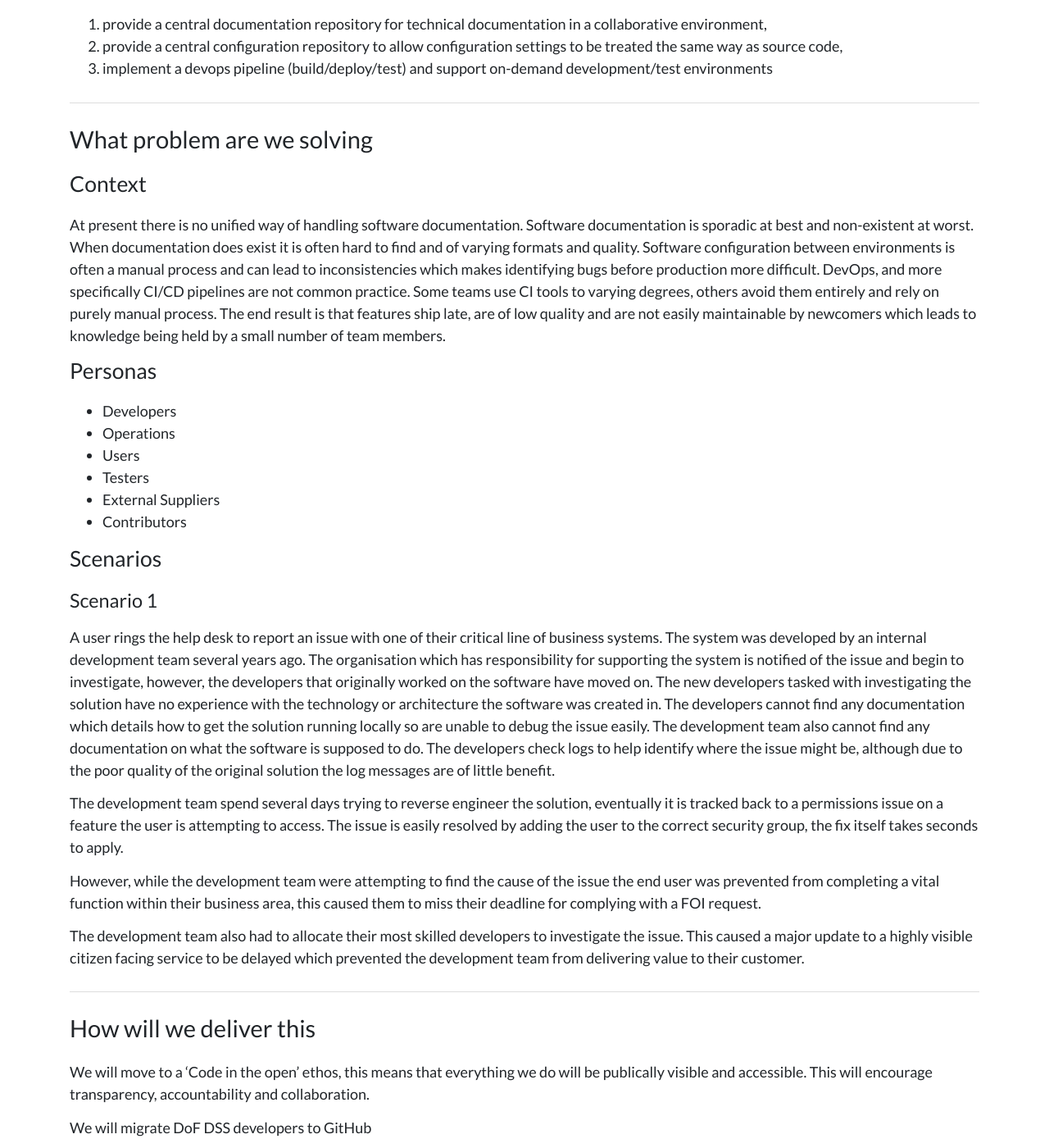
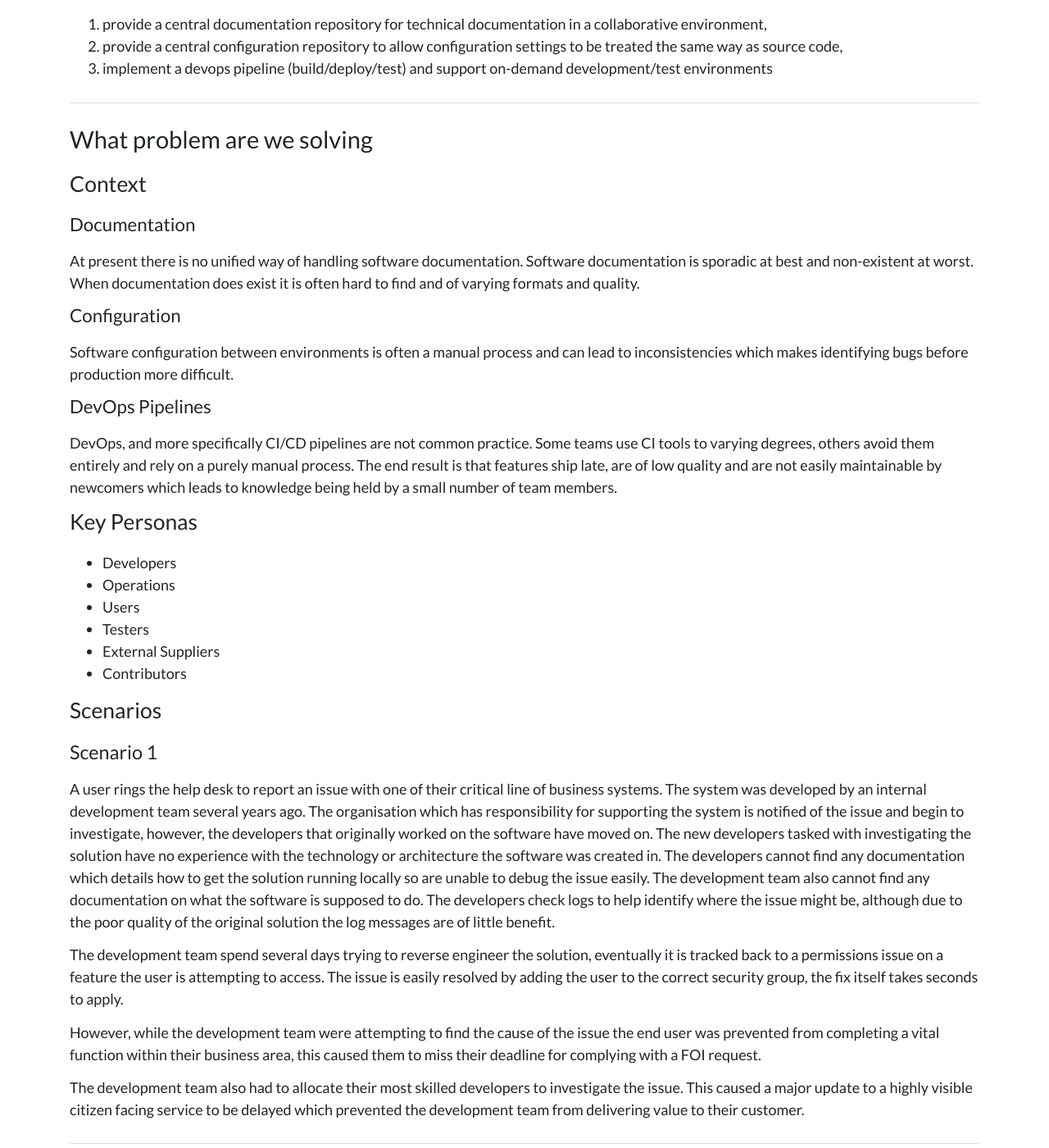
Before and after one commit to dof-dss/ea-team, a Jekyll site: the page built from docs/initiatives/phase-one/documentation-config-repo.md, in a window 1280 px wide and 1400 px high, scrolled down 339 px. Shown: the whole window at 82% size. Built offline with Jekyll 4.4.1, drawn with Linux system fonts in a browser that asks for light colours; some of the changed text lies outside the part shown.

```diff
--- a/docs/initiatives/phase-one/documentation-config-repo.md
+++ b/docs/initiatives/phase-one/documentation-config-repo.md
@@ -19,9 +19,16 @@ The core objectives of this initiative are:
 
 ### Context
 
-At present there is no unified way of handling software documentation. Software documentation is sporadic at best and non-existent at worst. When documentation does exist it is often hard to find and of varying formats and quality. Software configuration between environments is often a manual process and can lead to inconsistencies which makes identifying bugs before production more difficult. DevOps, and more specifically CI/CD pipelines are not common practice. Some teams use CI tools to varying degrees, others avoid them entirely and rely on purely manual process. The end result is that features ship late, are of low quality and are not easily maintainable by newcomers which leads to knowledge being held by a small number of team members.
+##### Documentation
+At present there is no unified way of handling software documentation. Software documentation is sporadic at best and non-existent at worst. When documentation does exist it is often hard to find and of varying formats and quality.
 
-### Personas
+##### Configuration
+Software configuration between environments is often a manual process and can lead to inconsistencies which makes identifying bugs before production more difficult.
+
+##### DevOps Pipelines
+DevOps, and more specifically CI/CD pipelines are not common practice. Some teams use CI tools to varying degrees, others avoid them entirely and rely on a purely manual process. The end result is that features ship late, are of low quality and are not easily maintainable by newcomers which leads to knowledge being held by a small number of team members.
+
+### Key Personas
 
 * Developers
 * Operations
@@ -46,9 +53,16 @@ The development team also had to allocate their most skilled developers to inves
 
 ## How will we deliver this
 
-We will move to a 'Code in the open' ethos, this means that everything we do will be publically visible and accessible. This will encourage transparency, accountability and collaboration.
+To adhere to the [Ethical Principals](https://docs.ea.digitalni.gov.uk/#ethical-principles) as set out in the [NICS Citizen Services Architecture](https://docs.ea.digitalni.gov.uk/) we will adopt a 'Code in the open' ethos, this means that everything we do will be publically visible and accessible. The aim of this is to encourage and foster transparency, accountability and collaboration. For more information on this approach see the following:
 
-We will migrate DoF DSS developers to GitHub
+* https://www.gov.uk/service-manual/technology/making-source-code-open-and-reusable
+* https://gds.blog.gov.uk/2012/10/12/coding-in-the-open/
+
+#### Documentation
+
+We have choosen GitHub as our hosted Git solution. For information on why we have choosen Github see [here]()
+
+Each repository created within the [dof-dss](https://github.com/dof-dss) Github organisation should have the following structure:
 
 To effectively document our software all documentation will live with the code.
 A core set of documents will be required for each product (service), these are:
```
Also changed, not shown: other parts of docs/initiatives/phase-one/documentation-config-repo.md (+2 -0 lines).
